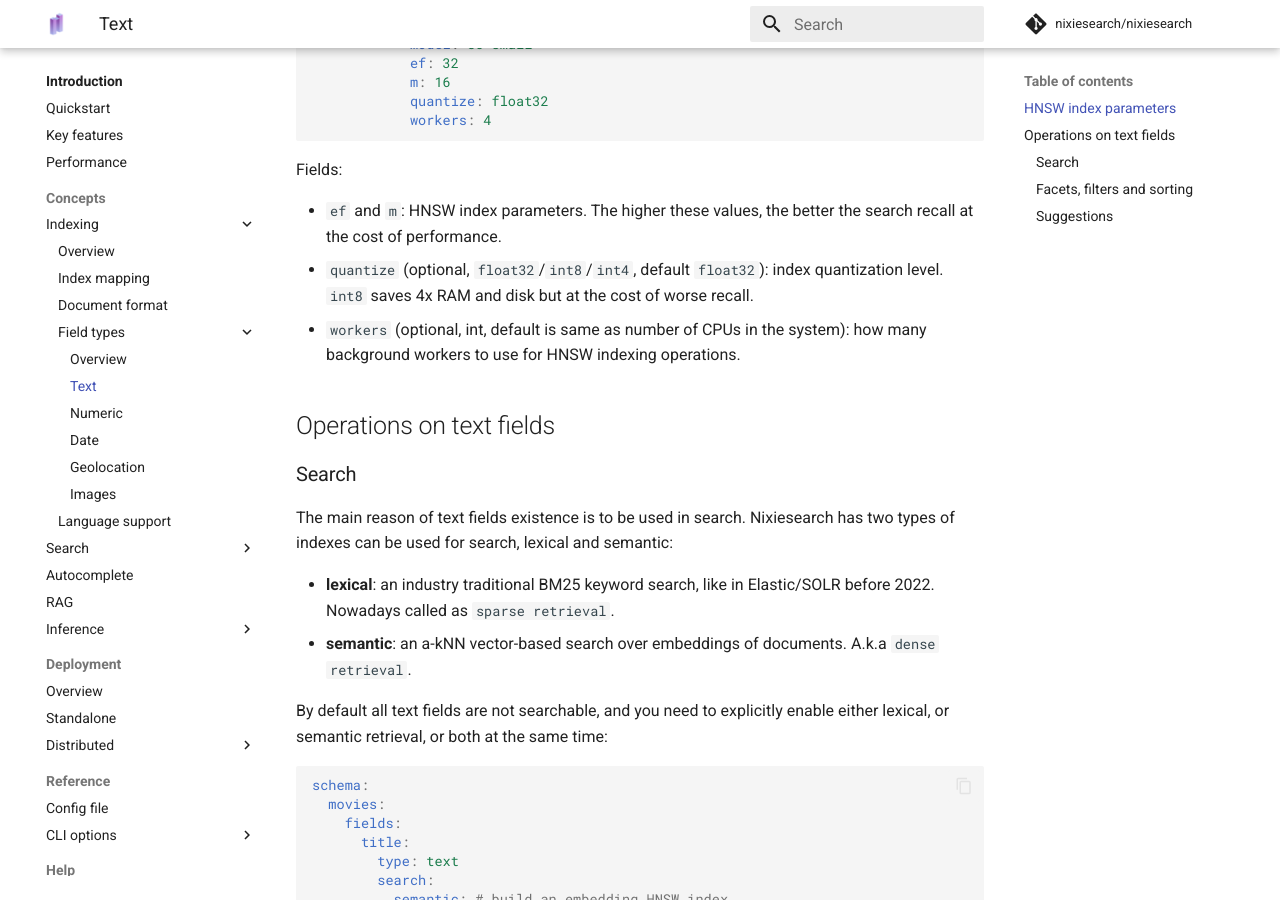
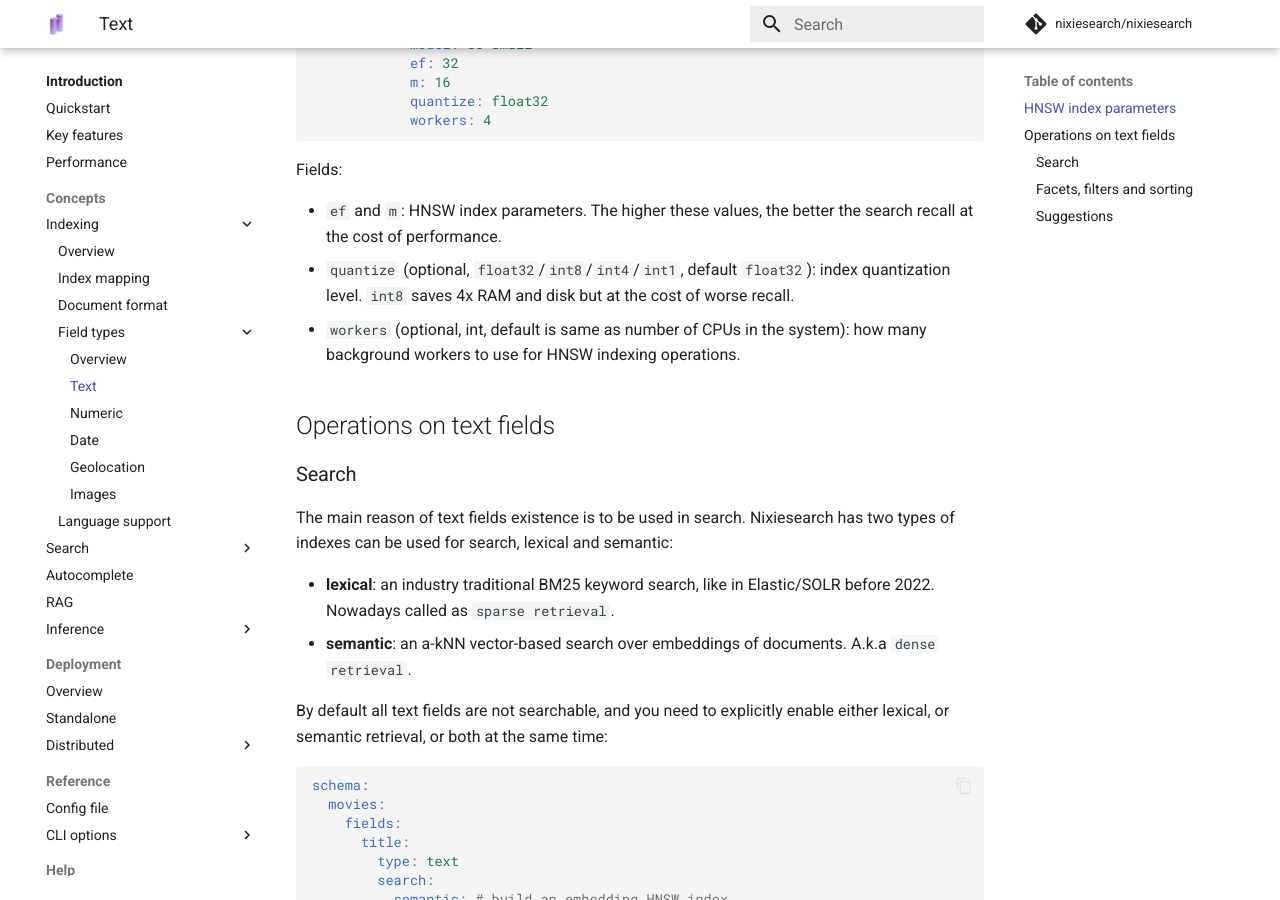
Before and after one commit to nixiesearch/nixiesearch, an MkDocs documentation site: the page built from docs/docs/features/indexing/types/text.md, in a window 1280 px wide and 900 px high, scrolled down 1024 px. Built offline with MkDocs 1.6.1 and Material for MkDocs 9.7.7, drawn with Linux system fonts in a browser that asks for light colours; comment, search, counter and statistics services are not loaded.

Commit message:
add support for BBQ/int1 quantization

```diff
--- a/docs/docs/features/indexing/types/text.md
+++ b/docs/docs/features/indexing/types/text.md
@@ -49,7 +49,7 @@
 Fields:
 
 * `ef` and `m`: HNSW index parameters. The higher these values, the better the search recall at the cost of performance.
-* `quantize` (optional, `float32`/`int8`/`int4`, default `float32`): index quantization level. `int8` saves 4x RAM and disk but at the cost of worse recall.
+* `quantize` (optional, `float32`/`int8`/`int4`/`int1`, default `float32`): index quantization level. `int8` saves 4x RAM and disk but at the cost of worse recall.
 * `workers` (optional, int, default is same as number of CPUs in the system): how many background workers to use for HNSW indexing operations.
 
 ## Operations on text fields
```
Also changed, not shown: docs/docs/index.md (+1 -0 lines), 3 other files.
